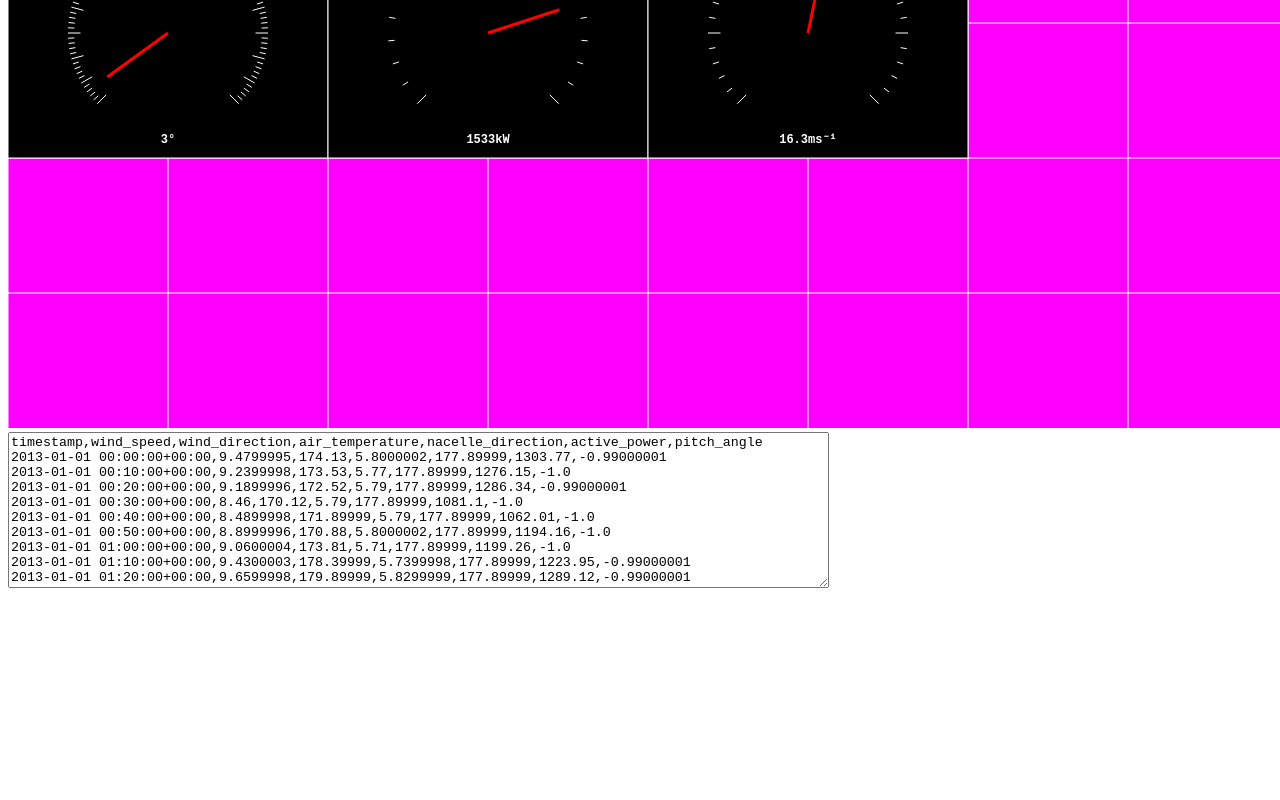
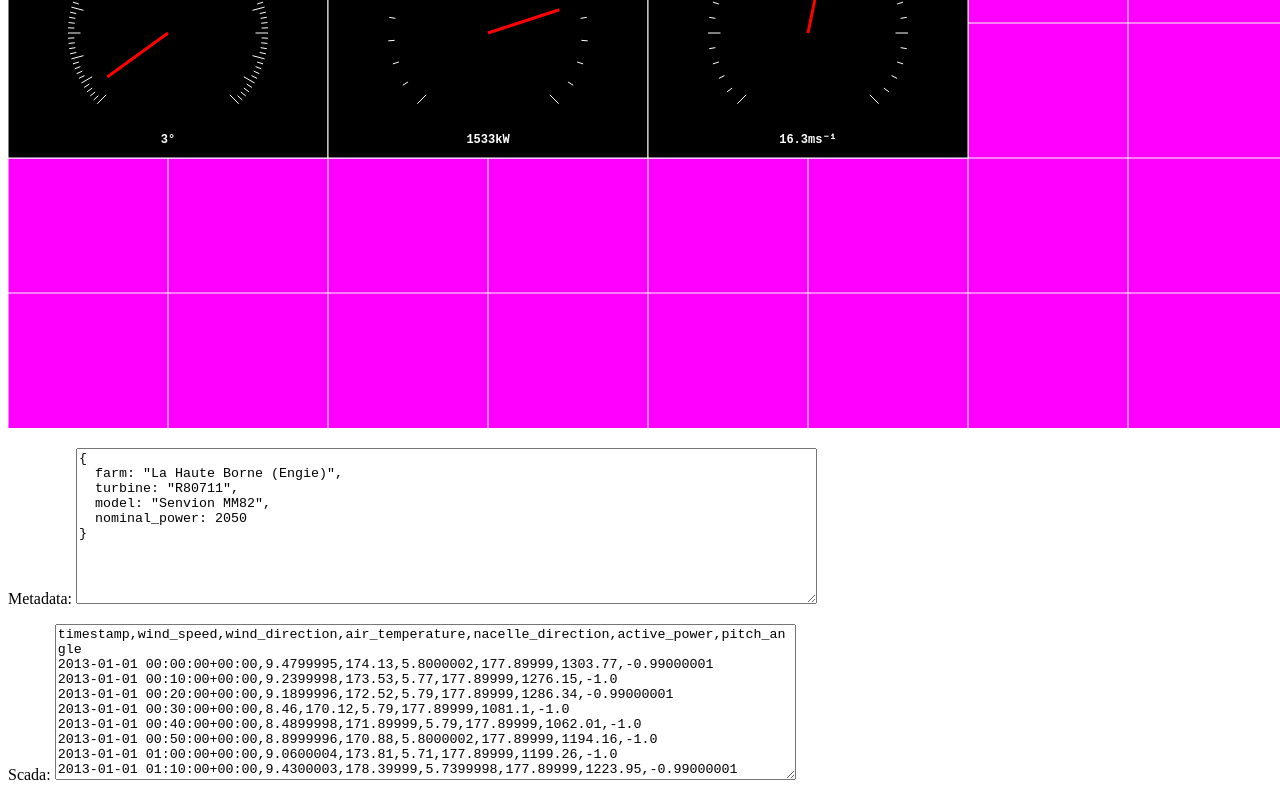
Before and after one commit to jtremesay/scadaplayer, a website built with Vite: page index.html in a window 1280 px wide. Shown: the part 660-1460 px from the top of the page. Before the commit the page ends 1260 px from the top, so only its background shows below. Built offline with nearby package versions, Linux system fonts and the light colour scheme.

Commit message:
add metadata

```diff
--- a/index.html
+++ b/index.html
@@ -9,7 +9,21 @@
 <body>
   <div id="scadaplayer">
     <canvas id="canvas" width="1920" height="1080"></canvas>
-    <textarea id="scada" cols="100" rows="10">
+
+    <p>
+      <label for="metadata">Metadata:</label>
+      <textarea id="metadata" cols="90" rows="10">
+{
+  farm: "La Haute Borne (Engie)",
+  turbine: "R80711",
+  model: "Senvion MM82",
+  nominal_power: 2050
+}
+      </textarea>
+    </p>
+    <p>
+      <label for="scada">Scada:</label>
+      <textarea id="scada" cols="90" rows="10">
 timestamp,wind_speed,wind_direction,air_temperature,nacelle_direction,active_power,pitch_angle
 2013-01-01 00:00:00+00:00,9.4799995,174.13,5.8000002,177.89999,1303.77,-0.99000001
 2013-01-01 00:10:00+00:00,9.2399998,173.53,5.77,177.89999,1276.15,-1.0
@@ -156,6 +170,7 @@ timestamp,wind_speed,wind_direction,air_temperature,nacelle_direction,active_pow
 2013-01-01 23:40:00+00:00,6.6700001,226.98,2.9200001,233.87,571.51001,-1.0
 2013-01-01 23:50:00+00:00,6.6100001,225.0,3.0,233.87,560.56,-1.0
       </textarea>
+    </p>
   </div>
 
   <script type="module" src="/src/main.ts"></script>
```
